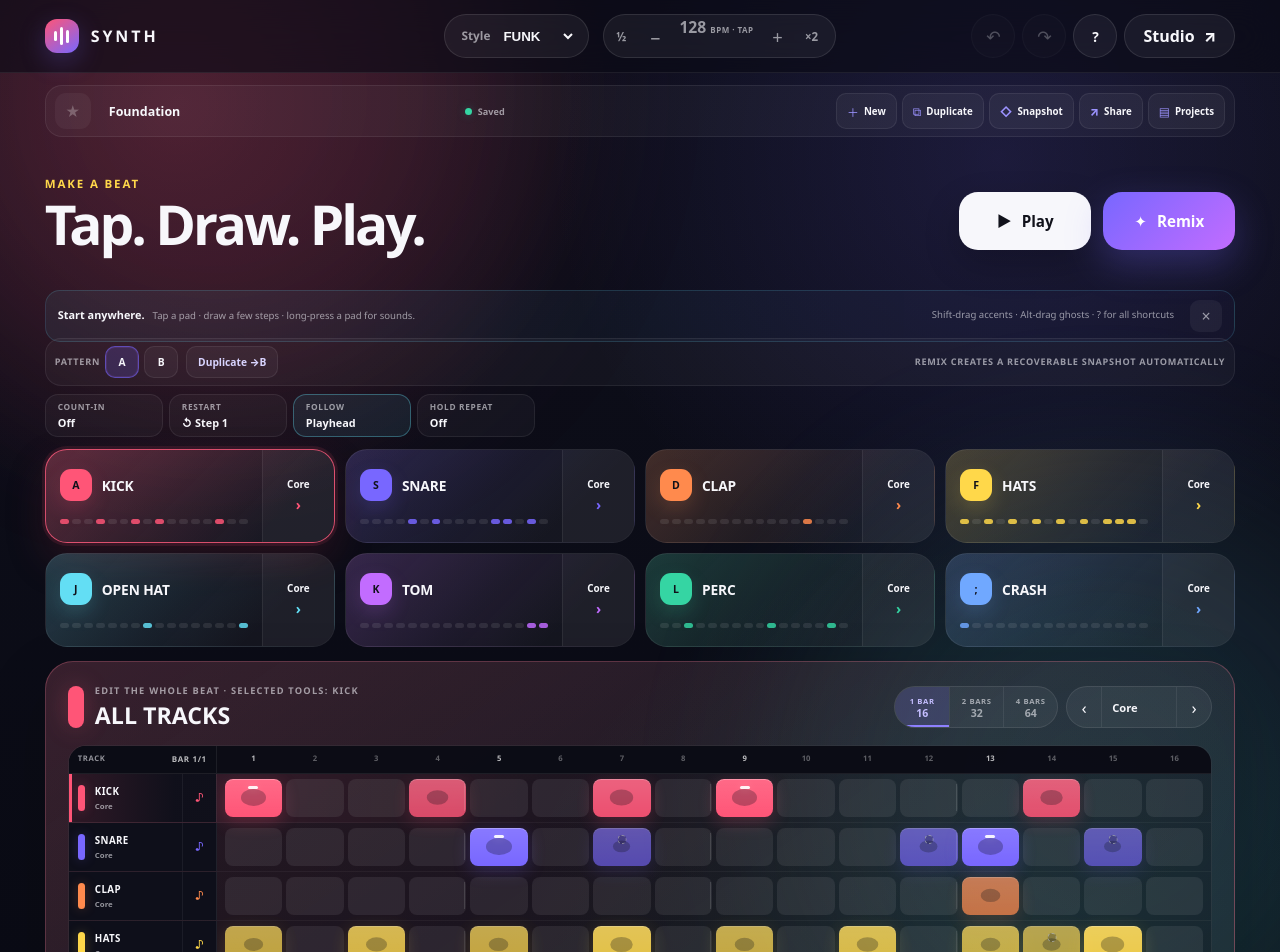
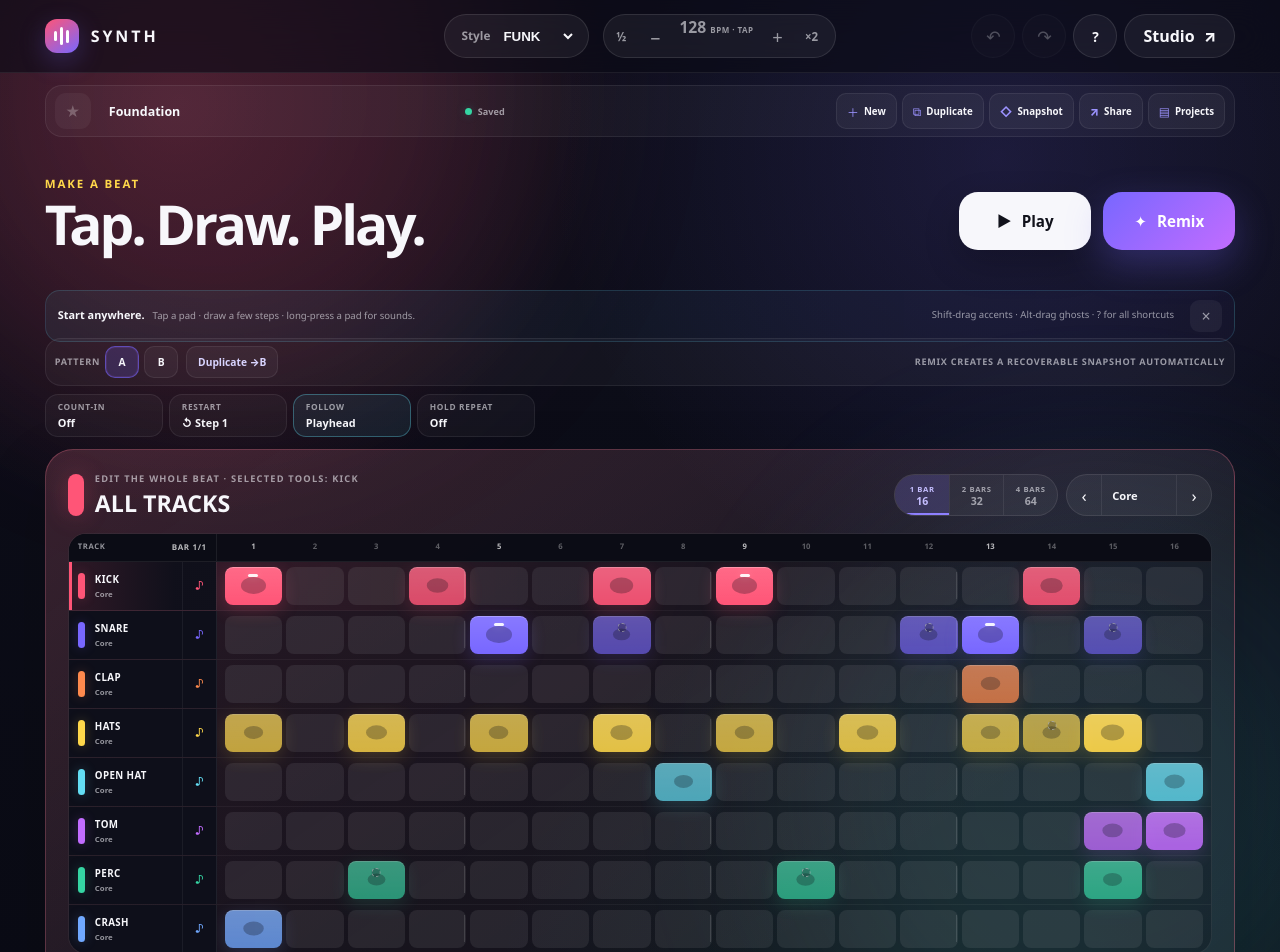
Before and after one commit to thiepn/synth, a React (Vite) app: page / in a window 1280 px wide. Shown: the top 952 px of the page. Built offline with nearby package versions, Linux system fonts and the light colour scheme.

Commit message:
Make multitrack editing the primary Playground surface

```diff
--- a/src/playground.css
+++ b/src/playground.css
@@ -3083,6 +3083,10 @@
 
 
 /* Playground v1.2 — whole-pattern multitrack editing */
+.playground-workbench > .playground-focus {
+  order: -1;
+}
+
 .playground-length-control {
   min-height: 42px;
   display: grid;
```
